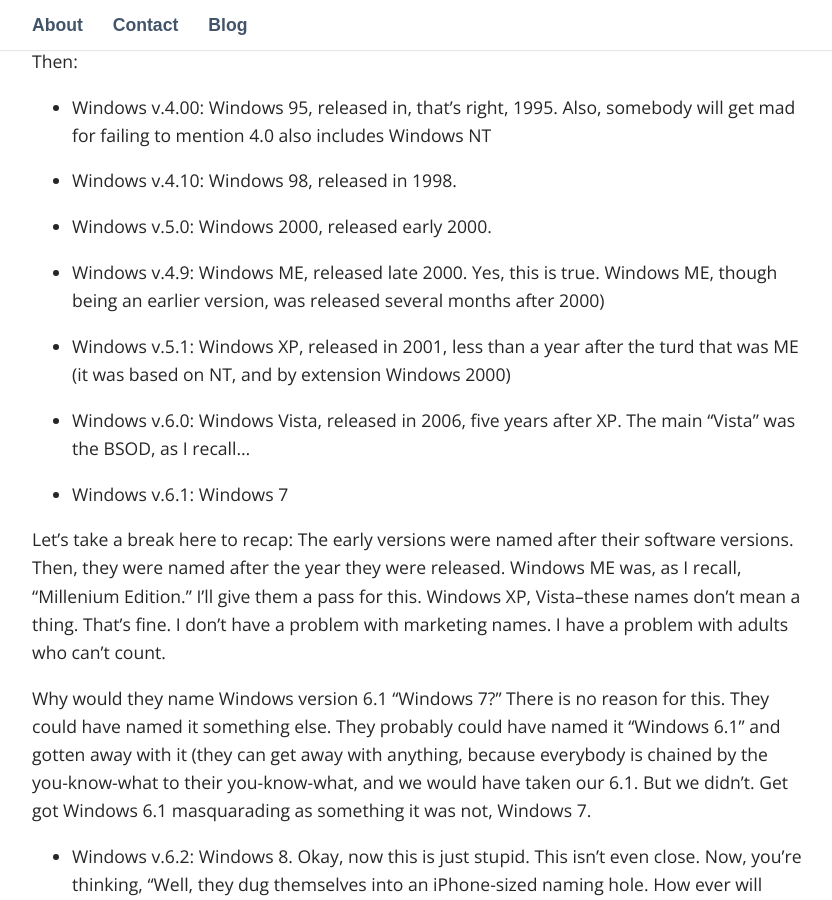
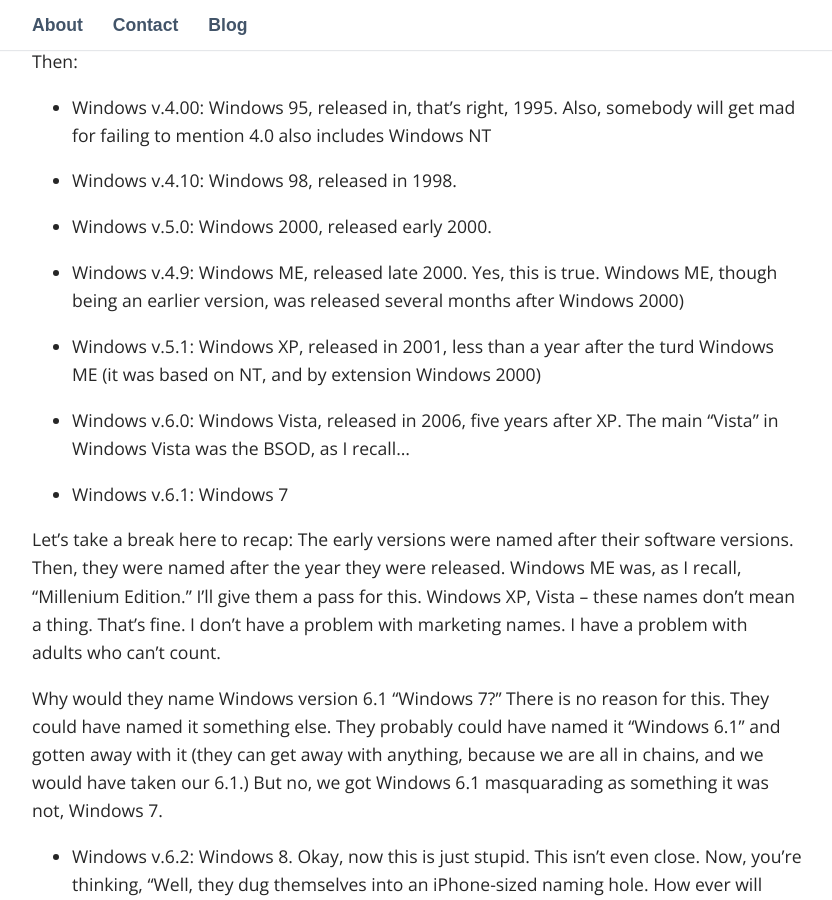
Before and after one commit to wmelnick/wmelnick.github.io, a Jekyll site: the page built from _posts/2016-05-11-productnumbering.markdown, in a window 1280 px wide and 900 px high, scrolled down 1880 px. Shown: the whole window, without its empty margins (223-1055 px from the left). Built offline with Jekyll 4.4.1, drawn with Linux system fonts in a browser that asks for light colours; some web fonts are replaced; some of the changed text lies outside the part shown.

Commit message:
Update 2016-05-11-productnumbering.markdown

```diff
--- a/_posts/2016-05-11-productnumbering.markdown
+++ b/_posts/2016-05-11-productnumbering.markdown
@@ -45,27 +45,26 @@
 
 + Windows v.5.0: Windows 2000, released early 2000.
 
-+ Windows v.4.9: Windows ME, released late 2000. Yes, this is true. Windows ME, though being an earlier version, was released several months after 2000)
++ Windows v.4.9: Windows ME, released late 2000. Yes, this is true. Windows ME, though being an earlier version, was released several months after Windows 2000)
 
-+ Windows v.5.1: Windows XP, released in 2001, less than a year after the turd that was ME (it was based on NT, and by extension Windows 2000)
++ Windows v.5.1: Windows XP, released in 2001, less than a year after the turd Windows ME (it was based on NT, and by extension Windows 2000)
 
-+ Windows v.6.0: Windows Vista, released in 2006, five years after XP. The main "Vista" was the BSOD, as I recall...
++ Windows v.6.0: Windows Vista, released in 2006, five years after XP. The main "Vista" in Windows Vista was the BSOD, as I recall...
 
 + Windows v.6.1: Windows 7
 
-Let's take a break here to recap: The early versions were named after their software versions. Then, they were named after the year they were released. Windows ME was, as I recall, "Millenium Edition." I'll give them a pass for this. Windows XP, Vista--these names don't mean a thing. That's fine. I don't have a problem with marketing names. I have a problem with adults who can't count.
+Let's take a break here to recap: The early versions were named after their software versions. Then, they were named after the year they were released. Windows ME was, as I recall, "Millenium Edition." I'll give them a pass for this. Windows XP, Vista -- these names don't mean a thing. That's fine. I don't have a problem with marketing names. I have a problem with adults who can't count.
 
-Why would they name Windows version 6.1 "Windows 7?" There is no reason for this. They could have named it something else. They probably could have named it "Windows 6.1" and gotten away with it (they can get away with anything, because everybody is chained by the you-know-what to their you-know-what, and we would have taken our 6.1. But we didn't. Get got Windows 6.1 masquarading as something it was not, Windows 7.
+Why would they name Windows version 6.1 "Windows 7?" There is no reason for this. They could have named it something else. They probably could have named it "Windows 6.1" and gotten away with it (they can get away with anything, because we are all in chains, and we would have taken our 6.1.) But no, we got Windows 6.1 masquarading as something it was not, Windows 7.
 
 + Windows v.6.2: Windows 8. Okay, now this is just stupid. This isn't even close. Now, you're thinking, "Well, they dug themselves into an iPhone-sized naming hole. How ever will they fix this mess?"
 
-The answer to that question, how can they solve this problem, this mess, has no answer, except maybe a stunt so rediculous, it would distract everybody from the versioning mess:
+The answer to that question, how can they solve this problem, fix this mess, has no answer. Perhaps, they could pull a stunt so rediculous, it would distract everybody from the versioning mess:
 
 + Windows v.6.4: Windows 10.
 
 "Oh, okay, here's what we do: let's skip Windows 9."
 "Um, ok. So Windows 10 will be Windows version 7.0, or what?"
-"Uhhh, we can't version it 7, because we used that name 6 years ago. We are sticking with 6.4."
+"Uhhh, we can't version it 7, because we released Windows 7 six years ago. We are sticking with 6.4."
 "What will we do next, though? We can't stick to version 6 forever, can we?"
-"We could always name the versions after types of cats...or cities in Washington..."
-"Goodbye."
+"We could always name the versions after types of dogs...or cities in Washington..."
```
